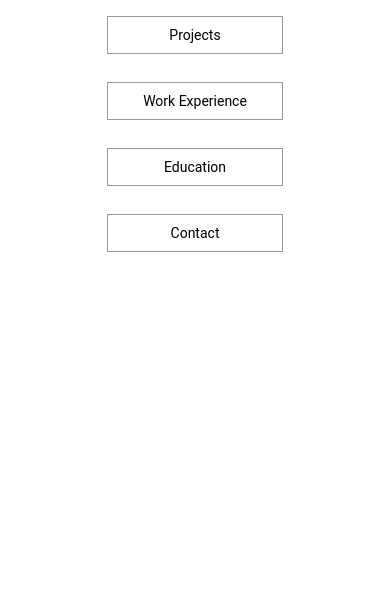
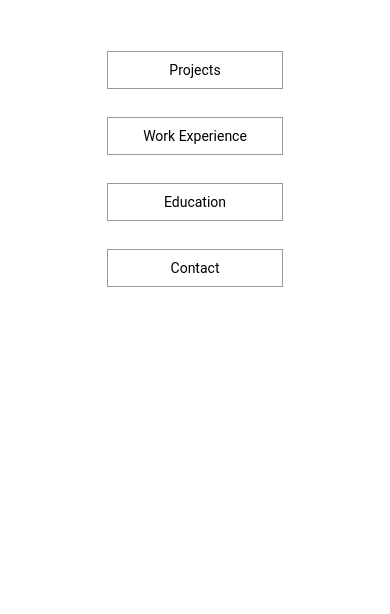
Before and after one commit to dsd3v/dsd3v.github.io, a website with bundled scripts: page index.html in a window 390 px wide. Shown: the part 230-844 px from the top of the page. Built offline with nearby package versions, Linux system fonts and the light colour scheme.

Commit message:
improved styling on mobile

```diff
--- a/styles.css
+++ b/styles.css
@@ -84,7 +84,7 @@ h2 {
     }
 
     @media (max-width: 450px) {
-        margin-top: 100px;
+        margin-top: 115px;
     }
 }
 
@@ -137,7 +137,7 @@ h2 {
     }
 
     @media (max-width: 450px) {
-        margin-top: 20px;
+        margin-top: 40px;
     }
 }
 
```
